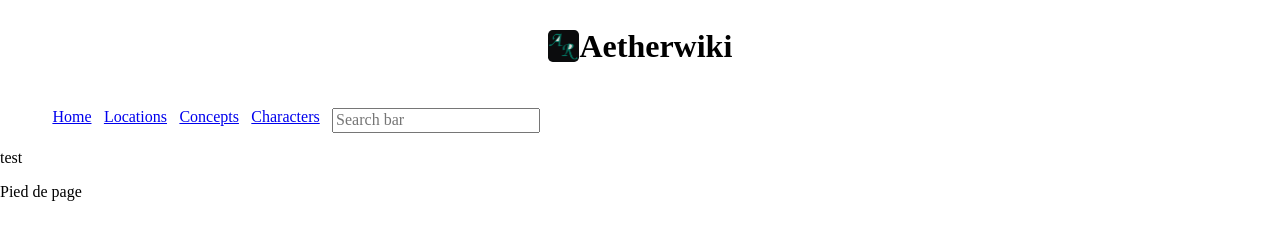
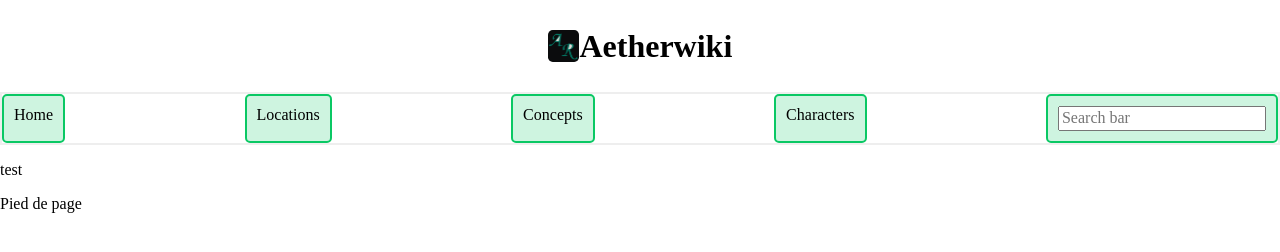
Before and after one commit to Ninjdai1/aetherwiki, a plain HTML site: page index.html in a window 1280 px wide. Drawn offline with Linux system fonts and the light colour scheme.

Commit message:
update navbar display

```diff
--- a/css/style.css
+++ b/css/style.css
@@ -1,9 +1,22 @@
-nav ul {
-    display: flex;
-    list-style-type: none;
-    li {
-        margin-left: 1%;
-        float:left;
+nav {
+    border: 2px solid #eeeeee;
+    ul {
+        list-style: none;
+        margin: 0;
+        padding: 0;
+        display: flex;
+        justify-content: space-between;
+        li {
+            display: block;
+            border: 2px solid rgb(10 200 100);
+            border-radius: 5px;
+            background-color: rgb(10 200 100 / 0.2);
+            padding: 10px;
+            a {
+                text-decoration: none;
+                color: #000;
+            }
+        }
     }
 }
 
```
